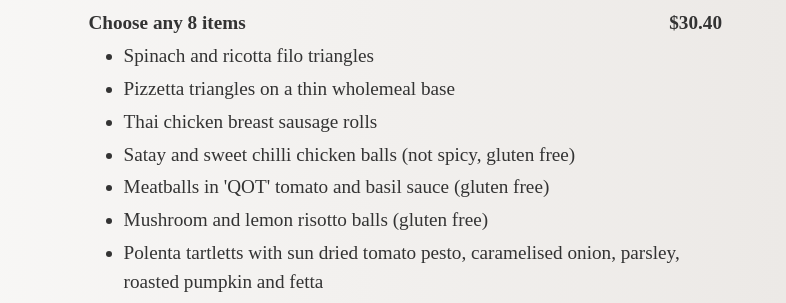
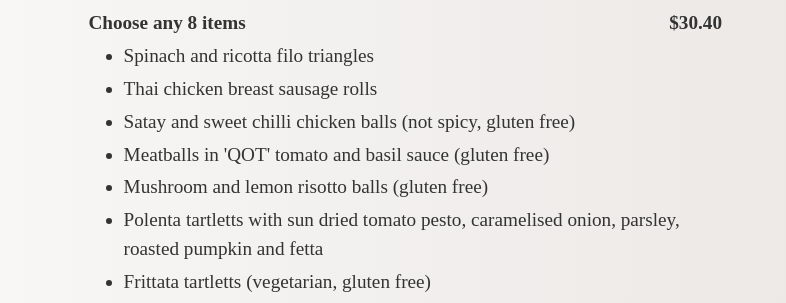
Before and after one commit to awsnoob/queen-of-tarts, a Gatsby site: page / in a window 1280 px wide. Shown: the part 349-652 px from the top of the page, 494-1280 px from the left. Built offline with nearby package versions, Linux system fonts and the light colour scheme; Gatsby itself is replaced by a stand-in of ours; a web font is replaced by a local one.

Commit message:
Update choose-any-8-items.md

```diff
--- a/src/markdown-pages/cocktail-finger-foods/choose-any-8-items.md
+++ b/src/markdown-pages/cocktail-finger-foods/choose-any-8-items.md
@@ -5,7 +5,6 @@
 ---
 
 -   Spinach and ricotta filo triangles
--   Pizzetta triangles on a thin wholemeal base
 -   Thai chicken breast sausage rolls
 -   Satay and sweet chilli chicken balls (not spicy, gluten free)
 -   Meatballs in 'QOT' tomato and basil sauce (gluten free)
```
